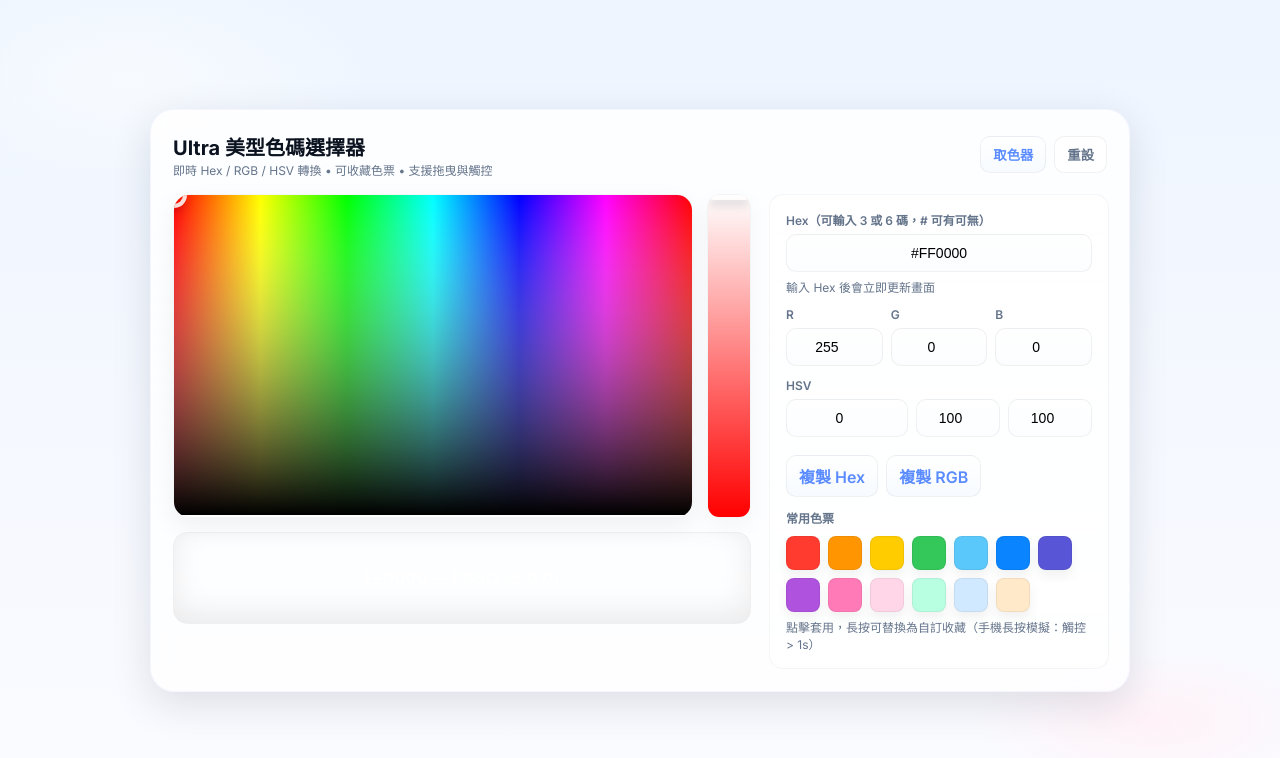
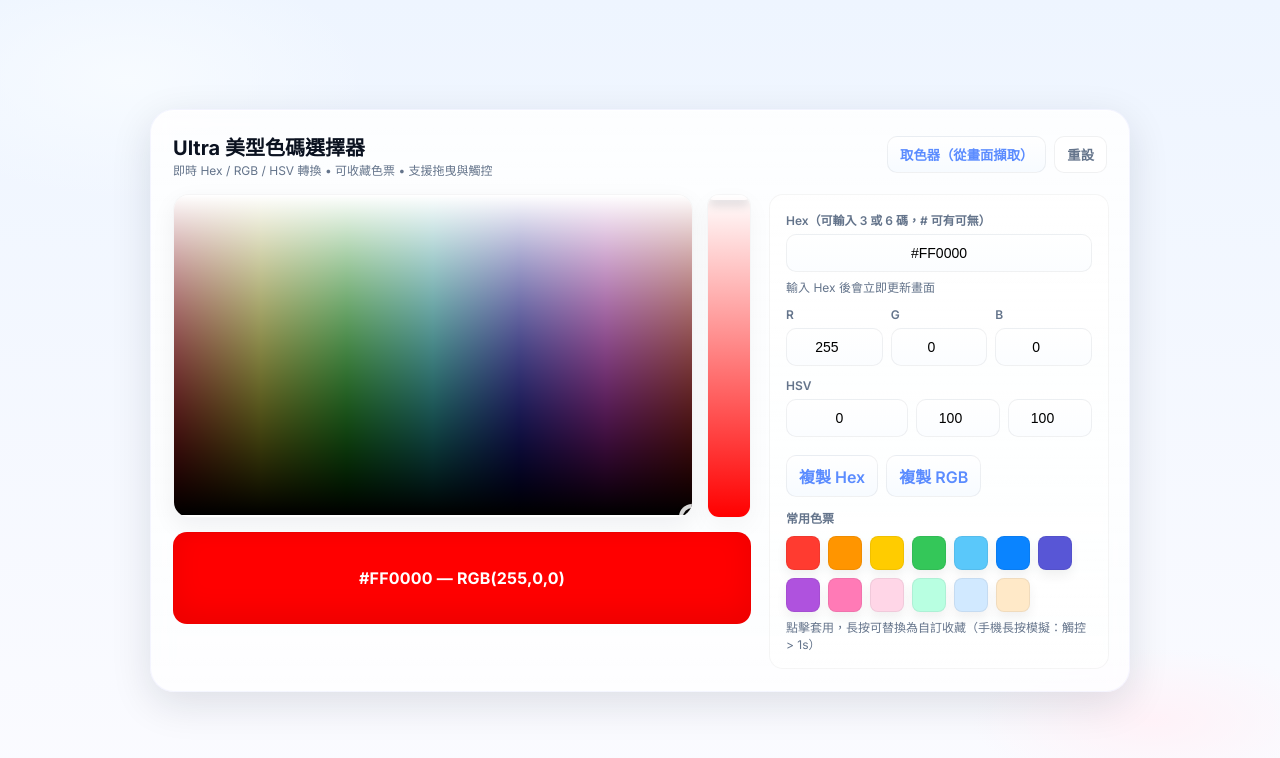
Before and after one commit to HannaHome/Color-Picker, a plain HTML site: page index.html in a window 1280 px wide. Drawn offline with Linux system fonts and the light colour scheme.

Commit message:
Update index.html

```diff
--- a/index.html
+++ b/index.html
@@ -26,6 +26,7 @@ body{
     padding:28px;
     color:#0f172a;
   }
+
   .card{
     width:980px;
     max-width:96%;
@@ -37,6 +38,7 @@ body{
     backdrop-filter: blur(10px) saturate(120%);
     overflow:hidden;
   }
+
   header{
     display:flex;
     align-items:center;
@@ -46,17 +48,20 @@ header{
   }
   h1{font-size:20px;margin:0;font-weight:700;color:#0b1220}
   .subtitle{font-size:12px;color:var(--muted)}
+
   .grid{
     display:grid;
     grid-template-columns: 1fr 340px;
     gap:18px;
     align-items:start;
   }
+
   .picker-wrap{
     display:flex;
     gap:14px;
     align-items:stretch;
   }
+
   .hs-box{
     flex:1;
     min-height:320px;
@@ -65,6 +70,7 @@ h1{font-size:20px;margin:0;font-weight:700;color:#0b1220}
     position:relative;
     box-shadow: 0 8px 24px rgba(15,23,42,0.06);
     border:1px solid rgba(15,23,42,0.04);
+    background:#fff;
   }
   canvas{display:block;width:100%;height:100%}
   .indicator{
@@ -74,6 +80,7 @@ canvas{display:block;width:100%;height:100%}
     box-shadow: 0 0 0 4px rgba(255,255,255,0.85), 0 6px 12px rgba(2,6,23,0.25);
     pointer-events:none;
   }
+
   .v-box{
     width:44px;
     min-height:320px;
@@ -82,6 +89,7 @@ canvas{display:block;width:100%;height:100%}
     position:relative;
     box-shadow: 0 8px 24px rgba(2,6,23,0.04);
     border:1px solid rgba(15,23,42,0.04);
+    background:#fff;
   }
   .v-ind{
     position:absolute;
@@ -92,6 +100,7 @@ canvas{display:block;width:100%;height:100%}
     pointer-events:none;
     box-shadow: 0 6px 10px rgba(2,6,23,0.12);
   }
+
   .preview{
     margin-top:14px;
     border-radius:14px;
@@ -105,13 +114,16 @@ canvas{display:block;width:100%;height:100%}
     letter-spacing:0.2px;
     border:1px solid rgba(0,0,0,0.06);
     box-shadow: inset 0 -10px 30px rgba(0,0,0,0.08);
+    background:#ff0000;
   }
+
   .panel-right{
     padding:16px;
     background:linear-gradient(180deg,rgba(255,255,255,0.7),rgba(255,255,255,0.5));
     border-radius:14px;
     border:1px solid rgba(2,6,23,0.04);
   }
+
   .field{margin-bottom:12px}
   label{display:block;font-size:12px;color:var(--muted);font-weight:600;margin-bottom:6px}
   input[type="text"], input[type="number"]{
@@ -129,8 +141,10 @@ input[type="text"]:focus, input[type="number"]:focus{
     box-shadow:0 6px 18px rgba(59,130,246,0.12);
     border-color:var(--accent);
   }
+
   .row{display:flex;gap:8px}
   .row .col{flex:1}
+
   .copy-btn{
     margin-top:6px;
     display:inline-flex;
@@ -152,19 +166,24 @@ input[type="text"]:focus, input[type="number"]:focus{
     width:34px;height:34px;border-radius:8px;border:1px solid rgba(2,6,23,0.06);
     box-shadow:0 6px 12px rgba(2,6,23,0.06);
     cursor:pointer;position:relative;
+    transition:transform .12s;
   }
+  .swatch:active{transform:scale(0.95);}
   .note{font-size:12px;color:var(--muted);margin-top:6px}
+
   .eyedropper-btn{
     padding:8px 12px;border-radius:10px;border:1px solid rgba(15,23,42,0.06);
     background:linear-gradient(180deg,#fff,#f7fbff);
     cursor:pointer;font-weight:700;color:var(--accent);
   }
+
   @media (max-width:880px){
     .grid{grid-template-columns:1fr}
     .picker-wrap{flex-direction:column}
     .v-box{width:100%}
     .hs-box{min-height:220px}
   }
+
   .toast{
     position:fixed;left:50%;transform:translateX(-50%);
     bottom:28px;padding:10px 16px;border-radius:999px;background:rgba(15,23,42,0.9);
@@ -183,7 +202,7 @@ input[type="text"]:focus, input[type="number"]:focus{
       <div class="subtitle">即時 Hex / RGB / HSV 轉換 • 可收藏色票 • 支援拖曳與觸控</div>
     </div>
     <div style="display:flex;gap:8px;align-items:center">
-      <button id="eyedropBtn" class="eyedropper-btn" title="從畫面擷取顏色">取色器</button>
+      <button id="eyedropBtn" class="eyedropper-btn" title="從畫面擷取顏色">取色器（從畫面擷取）</button>
       <button id="resetBtn" style="padding:8px 12px;border-radius:10px;border:1px solid rgba(15,23,42,0.06);background:#fff;font-weight:700;color:var(--muted);cursor:pointer">重設</button>
     </div>
   </header>
@@ -254,9 +273,11 @@ input[type="text"]:focus, input[type="number"]:focus{
 
 <script>
 /* ===============================
-   Color conversion utils
+   Helper color conversion utils
    =============================== */
+
 function clamp(v,a,b){return Math.max(a,Math.min(b,v))}
+
 function hsvToRgb(h,s,v){
   let c = v * s;
   let x = c * (1 - Math.abs((h/60) % 2 -1));
@@ -270,6 +291,7 @@ function hsvToRgb(h,s,v){
   else { r=c; g=0; b=x; }
   return { r: Math.round((r+m)*255), g: Math.round((g+m)*255), b: Math.round((b+m)*255) };
 }
+
 function rgbToHsv(r,g,b){
   r/=255; g/=255; b/=255;
   let max = Math.max(r,g,b), min = Math.min(r,g,b);
@@ -285,7 +307,10 @@ function rgbToHsv(r,g,b){
   let v = max;
   return {h:Math.round(h), s:parseFloat(s.toFixed(4)), v:parseFloat(v.toFixed(4))};
 }
-function rgbToHex(r,g,b){return [r,g,b].map(x=>x.toString(16).padStart(2,'0')).join('').toUpperCase();}
+
+function rgbToHex(r,g,b){
+  return [r,g,b].map(x => x.toString(16).padStart(2,'0')).join('').toUpperCase();
+}
 function hexToRgb(hex){
   hex = (''+hex).trim().replace(/^#/,'');
 
@@ -298,9 +323,9 @@ function hexToRgb(hex){
   };
 }
 
-/* ====================
-   DOM & state
-==================== */
+/* =========================
+   DOM & State
+========================= */
 const hsCanvas = document.getElementById('hsCanvas');
 const vCanvas = document.getElementById('vCanvas');
 const hsCtx = hsCanvas.getContext('2d');
@@ -322,21 +347,20 @@ const copyRgbBtn = document.getElementById('copyRgbBtn');
 const swatchesEl = document.getElementById('swatches');
 const resetBtn = document.getElementById('resetBtn');
 const eyedropBtn = document.getElementById('eyedropBtn');
-
-let state = {h:0,s:1,v:1};
+let state = { h:0, s:1, v:1 };
 const defaultSwatches = ['#FF3B30','#FF9500','#FFCC00','#34C759','#5AC8FA','#0A84FF','#5856D6','#AF52DE','#ff7ab6','#ffd6e7','#b8ffe1','#d1e9ff','#ffe9c8'];
 
-/* ====================
-   Resize & draw
-==================== */
+/* =========================
+   Resize & Draw
+========================= */
 function resizeAll(){
   const dspr = window.devicePixelRatio||1;
   function fit(canvas, container){
     const rect = container.getBoundingClientRect();
-    canvas.width = Math.max(1, Math.floor(rect.width*dspr));
-    canvas.height = Math.max(1, Math.floor(rect.height*dspr));
-    canvas.style.width = rect.width+'px';
-    canvas.style.height = rect.height+'px';
+    canvas.width = Math.max(1, Math.floor(rect.width * dspr));
+    canvas.height = Math.max(1, Math.floor(rect.height * dspr));
+    canvas.style.width = rect.width + 'px';
+    canvas.style.height = rect.height + 'px';
     const ctx = canvas.getContext('2d');
     ctx.setTransform(dspr,0,0,dspr,0,0);
   }
@@ -348,136 +372,171 @@ function resizeAll(){
 }
 
 function drawHS(){
-  const w = hsCanvas.width / (window.devicePixelRatio||1);
-  const h = hsCanvas.height / (window.devicePixelRatio||1);
+  const w = hsCanvas.width/(window.devicePixelRatio||1);
+  const h = hsCanvas.height/(window.devicePixelRatio||1);
   const grad = hsCtx.createLinearGradient(0,0,w,0);
-  for(let i=0;i<=360;i+=60) grad.addColorStop(i/360, `hsl(${i},100%,50%)`);
-  hsCtx.fillStyle = grad; hsCtx.fillRect(0,0,w,h);
-  const sat = hsCtx.createLinearGradient(0,0,0,h);
-  sat.addColorStop(0,'rgba(255,255,255,0)');
-  sat.addColorStop(1,'rgba(0,0,0,1)');
-  hsCtx.fillStyle = sat; hsCtx.fillRect(0,0,w,h);
+  for(let i=0;i<=360;i+=60) grad.addColorStop(i/360,`hsl(${i},100%,50%)`);
+  hsCtx.fillStyle=grad;
+  hsCtx.fillRect(0,0,w,h);
+  const whiteGrad = hsCtx.createLinearGradient(0,0,0,h);
+  whiteGrad.addColorStop(0,'rgba(255,255,255,1)');
+  whiteGrad.addColorStop(1,'rgba(255,255,255,0)');
+  hsCtx.fillStyle=whiteGrad;
+  hsCtx.fillRect(0,0,w,h);
+  const blackGrad = hsCtx.createLinearGradient(0,0,0,h);
+  blackGrad.addColorStop(0,'rgba(0,0,0,0)');
+  blackGrad.addColorStop(1,'rgba(0,0,0,1)');
+  hsCtx.fillStyle=blackGrad;
+  hsCtx.fillRect(0,0,w,h);
 }
 
 function drawV(){
-  const w = vCanvas.width / (window.devicePixelRatio||1);
-  const h = vCanvas.height / (window.devicePixelRatio||1);
+  const w = vCanvas.width/(window.devicePixelRatio||1);
+  const h = vCanvas.height/(window.devicePixelRatio||1);
+  const {r,g,b} = hsvToRgb(state.h,state.s,state.v);
   const grad = vCtx.createLinearGradient(0,0,0,h);
-  const rgb = hsvToRgb(state.h,state.s,1);
   grad.addColorStop(0,'#fff');
-  grad.addColorStop(1,`rgb(${rgb.r},${rgb.g},${rgb.b})`);
+  grad.addColorStop(1,`rgb(${r},${g},${b})`);
   vCtx.fillStyle = grad;
   vCtx.fillRect(0,0,w,h);
 }
 
-/* ====================
-   UI updates
-==================== */
+/* =========================
+   Update UI
+========================= */
 function updateUI(){
-  const rgb = hsvToRgb(state.h,state.s,state.v);
-  const hex = rgbToHex(rgb.r,rgb.g,rgb.b);
-  hsIndicator.style.left = (state.h/360*100)+'%';
-  hsIndicator.style.top = ((1-state.s)*100)+'%';
-  vIndicator.style.top = ((1-state.v)*100)+'%';
-  preview.style.background = hex;
-  preview.textContent = `${hex} — RGB(${rgb.r},${rgb.g},${rgb.b})`;
-  hexInput.value = '#'+hex;
-  rInput.value = rgb.r; gInput.value = rgb.g; bInput.value = rgb.b;
-  const hsv = rgbToHsv(rgb.r,rgb.g,rgb.b);
-  hInput.value = Math.round(hsv.h);
-  sInput.value = Math.round(hsv.s*100);
-  vInput.value = Math.round(hsv.v*100);
+  const {h,s,v} = state;
+  const {r,g,b} = hsvToRgb(h,s,v);
+  hsIndicator.style.left = (s*hsBox.clientWidth)+'px';
+  hsIndicator.style.top = ((1-h/360)*hsBox.clientHeight)+'px';
+  vIndicator.style.top = ((1-v)*vBox.clientHeight)+'px';
+  const hex = '#'+rgbToHex(r,g,b);
+  preview.style.backgroundColor = hex;
+  preview.textContent = `${hex} — RGB(${r},${g},${b})`;
+  hexInput.value = hex;
+  rInput.value = r;
+  gInput.value = g;
+  bInput.value = b;
+  hInput.value = Math.round(h);
+  sInput.value = Math.round(s*100);
+  vInput.value = Math.round(v*100);
 }
 
-/* ====================
-   Event handlers
-==================== */
-function hsUpdateFromPos(x,y){
-  const rect = hsBox.getBoundingClientRect();
-  state.h = clamp((x-rect.left)/rect.width*360,0,360);
-  state.s = clamp(1-(y-rect.top)/rect.height,0,1);
+/* =========================
+   Dragging
+========================= */
+let dragTarget = null;
+
+function pointerDown(e){
+  if(e.target===hsCanvas||e.target===hsBox) dragTarget='hs';
+  else if(e.target===vCanvas||e.target===vBox) dragTarget='v';
+  pointerMove(e);
+  window.addEventListener('pointermove', pointerMove);
+  window.addEventListener('pointerup', pointerUp);
+}
+function pointerMove(e){
+  if(!dragTarget) return;
+  const rect = dragTarget==='hs'?hsBox.getBoundingClientRect():vBox.getBoundingClientRect();
+  const x = clamp(e.clientX - rect.left,0,rect.width);
+  const y = clamp(e.clientY - rect.top,0,rect.height);
+  if(dragTarget==='hs'){
+    state.s = x/rect.width;
+    state.h = 360*(1 - y/rect.height);
+    drawV();
+  }else if(dragTarget==='v'){
+    state.v = 1 - y/rect.height;
+  }
+  updateUI();
+}
+function pointerUp(){ dragTarget=null; window.removeEventListener('pointermove', pointerMove); window.removeEventListener('pointerup', pointerUp);}
+hsBox.addEventListener('pointerdown', pointerDown);
+vBox.addEventListener('pointerdown', pointerDown);
+
+/* =========================
+   Inputs
+========================= */
+hexInput.addEventListener('input', ()=>{
+  const rgb = hexToRgb(hexInput.value);
+  if(!rgb) return;
+  state = rgbToHsv(rgb.r,rgb.g,rgb.b);
   drawV();
   updateUI();
+});
+[rInput,gInput,bInput].forEach(el=>el.addEventListener('input', ()=>{
+  const r=clamp(+rInput.value,0,255);
+  const g=clamp(+gInput.value,0,255);
+  const b=clamp(+bInput.value,0,255);
+  state = rgbToHsv(r,g,b);
+  drawV();
+  updateUI();
+}));
+[hInput,sInput,vInput].forEach(el=>el.addEventListener('input', ()=>{
+  const h=clamp(+hInput.value,0,360);
+  const s=clamp(+sInput.value,0,100)/100;
+  const v=clamp(+vInput.value,0,100)/100;
+  state={h,s,v};
+  drawV();
+  updateUI();
+}));
+
+/* =========================
+   Copy buttons
+========================= */
+function showToast(msg){
+  const t=document.getElementById('toast');
+  t.textContent=msg;
+  t.classList.add('show');
+  setTimeout(()=>t.classList.remove('show'),1200);
 }
-function vUpdateFromPos(y){
-  const rect = vBox.getBoundingClientRect();
-  state.v = clamp(1-(y-rect.top)/rect.height,0,1);
-  updateUI();
-}
+copyHexBtn.addEventListener('click',()=>{navigator.clipboard.writeText(hexInput.value);showToast('Hex 複製成功')});
+copyRgbBtn.addEventListener('click',()=>{navigator.clipboard.writeText(`rgb(${rInput.value},${gInput.value},${bInput.value})`);showToast('RGB 複製成功')});
 
-/* HS drag */
-let draggingHS=false;
-hsBox.addEventListener('mousedown',e=>{draggingHS=true; hsUpdateFromPos(e.clientX,e.clientY);});
-hsBox.addEventListener('mousemove',e=>{if(draggingHS) hsUpdateFromPos(e.clientX,e.clientY);});
-window.addEventListener('mouseup',()=>{draggingHS=false});
-hsBox.addEventListener('touchstart',e=>{draggingHS=true; hsUpdateFromPos(e.touches[0].clientX,e.touches[0].clientY); e.preventDefault();});
-hsBox.addEventListener('touchmove',e=>{if(draggingHS) hsUpdateFromPos(e.touches[0].clientX,e.touches[0].clientY); e.preventDefault();});
-hsBox.addEventListener('touchend',()=>{draggingHS=false});
-
-/* V drag */
-let draggingV=false;
-vBox.addEventListener('mousedown',e=>{draggingV=true; vUpdateFromPos(e.clientY);});
-vBox.addEventListener('mousemove',e=>{if(draggingV) vUpdateFromPos(e.clientY);});
-window.addEventListener('mouseup',()=>{draggingV=false});
-vBox.addEventListener('touchstart',e=>{draggingV=true; vUpdateFromPos(e.touches[0].clientY); e.preventDefault();});
-vBox.addEventListener('touchmove',e=>{if(draggingV) vUpdateFromPos(e.touches[0].clientY); e.preventDefault();});
-vBox.addEventListener('touchend',()=>{draggingV=false});
-
-/* Hex input */
-hexInput.addEventListener('input',()=>{
-  const rgb = hexToRgb(hexInput.value);
-  if(rgb){const hsv=rgbToHsv(rgb.r,rgb.g,rgb.b); state.h=hsv.h; state.s=hsv.s; state.v=hsv.v; drawV(); updateUI();}
-});
-rInput.addEventListener('input',()=>{const hsv=rgbToHsv(parseInt(rInput.value),parseInt(gInput.value),parseInt(bInput.value)); state.h=hsv.h; state.s=hsv.s; state.v=hsv.v; drawV(); updateUI();});
-gInput.addEventListener('input',()=>{const hsv=rgbToHsv(parseInt(rInput.value),parseInt(gInput.value),parseInt(bInput.value)); state.h=hsv.h; state.s=hsv.s; state.v=hsv.v; drawV(); updateUI();});
-bInput.addEventListener('input',()=>{const hsv=rgbToHsv(parseInt(rInput.value),parseInt(gInput.value),parseInt(bInput.value)); state.h=hsv.h; state.s=hsv.s; state.v=hsv.v; drawV(); updateUI();});
-hInput.addEventListener('input',()=>{state.h=clamp(parseInt(hInput.value),0,360); drawV(); updateUI();});
-sInput.addEventListener('input',()=>{state.s=clamp(parseInt(sInput.value)/100,0,1); drawV(); updateUI();});
-vInput.addEventListener('input',()=>{state.v=clamp(parseInt(vInput.value)/100,0,1); updateUI();});
-
-/* Copy */
-function toast(msg){const t=document.getElementById('toast');t.textContent=msg;t.classList.add('show');setTimeout(()=>t.classList.remove('show'),1200);}
-copyHexBtn.addEventListener('click',()=>{navigator.clipboard.writeText(hexInput.value).then(()=>toast('已複製 Hex'))});
-copyRgbBtn.addEventListener('click',()=>{navigator.clipboard.writeText(`rgb(${rInput.value},${gInput.value},${bInput.value})`).then(()=>toast('已複製 RGB'))});
-
-/* Swatches */
+/* =========================
+   Swatches
+========================= */
 function renderSwatches(){
   swatchesEl.innerHTML='';
-  defaultSwatches.forEach(c=>{
+  defaultSwatches.forEach(hex=>{
     const div=document.createElement('div');
-    div.className='swatch'; div.style.background=c;
-    div.title=c;
-    div.addEventListener('click',()=>{hexInput.value=c; hexInput.dispatchEvent(new Event('input'));});
+    div.className='swatch';
+    div.style.backgroundColor=hex;
+    div.title=hex;
+    div.addEventListener('click',()=>{hexInput.value=hex;hexInput.dispatchEvent(new Event('input'));});
     swatchesEl.appendChild(div);
   });
 }
 renderSwatches();
 
-/* Reset */
-resetBtn.addEventListener('click',()=>{state={h:0,s:1,v:1}; drawV(); updateUI();});
-
-/* ====================
-   EyeDropper
-==================== */
-eyedropBtn.addEventListener('click', async ()=>{
-  if(!window.EyeDropper){toast('瀏覽器不支援取色器'); return;}
-  try{
-    const eye=new EyeDropper();
-    const result=await eye.open();
-    if(result && result.sRGBHex){
-      hexInput.value=result.sRGBHex.toUpperCase();
-      hexInput.dispatchEvent(new Event('input'));
-      toast('已套用取色 '+result.sRGBHex.toUpperCase());
-    }
-  }catch(err){console.log(err);toast('取色失敗或已取消');}
+/* =========================
+   Reset
+========================= */
+resetBtn.addEventListener('click',()=>{
+  state={h:0,s:1,v:1};
+  drawV();updateUI();
 });
 
-/* ====================
+/* =========================
+   Eyedropper
+========================= */
+if(window.EyeDropper){
+  eyedropBtn.addEventListener('click', async ()=>{
+    try{
+      const eye = new EyeDropper();
+      const result = await eye.open();
+      hexInput.value = result.sRGBHex;
+      hexInput.dispatchEvent(new Event('input'));
+    }catch(e){}
+  });
+}else{
+  eyedropBtn.disabled=true;
+  eyedropBtn.title='此瀏覽器不支援取色器';
+}
+
+/* =========================
    Init
-==================== */
-window.addEventListener('load',resizeAll);
-window.addEventListener('resize',resizeAll);
+========================= */
+window.addEventListener('resize', resizeAll);
+resizeAll();
 </script>
-
 </body>
 </html>
```
Lines whose indentation alone changed are shown as unchanged.
